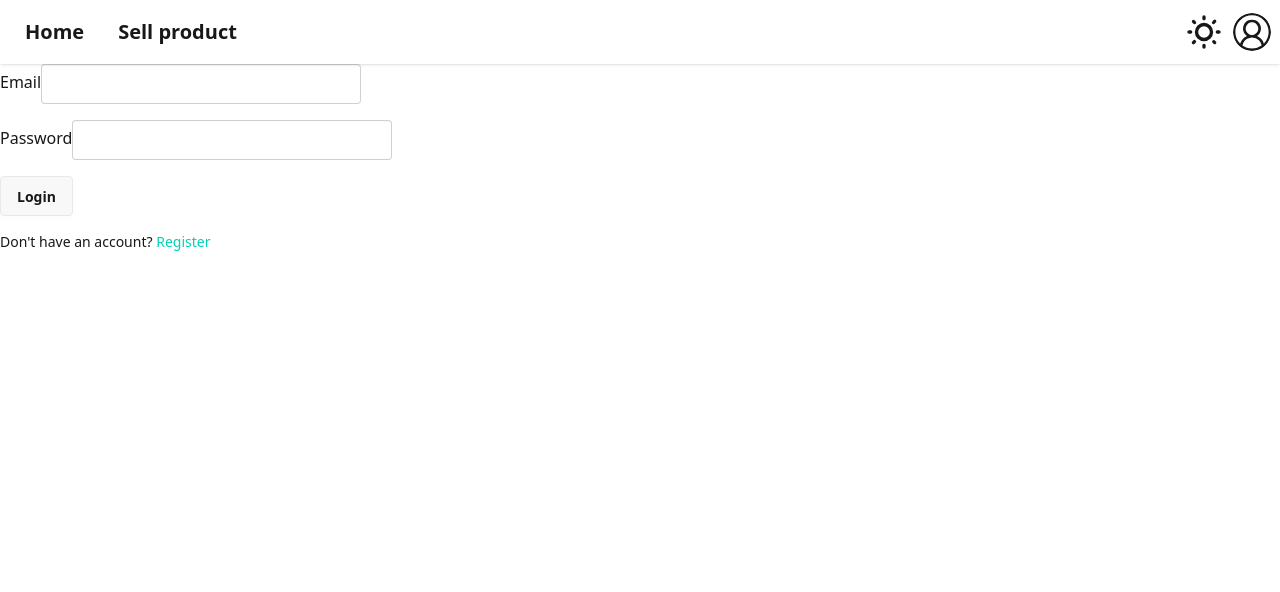
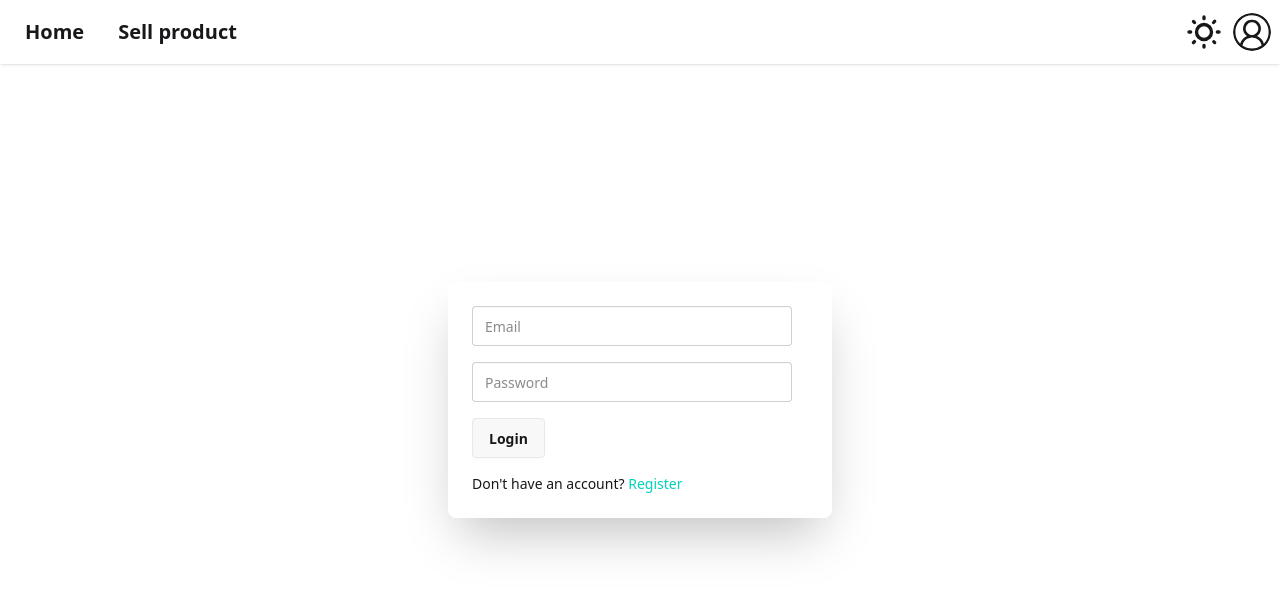
Before and after one commit to FlyingCatCreatures/GearXChange, a Nuxt app: page /identity/login in a window 1280 px wide. Shown: the top 592 px of the page. Built offline with nearby package versions, Linux system fonts and the light colour scheme; no server answers.

Commit message:
Fix desync, style identity pages
Fixed desync issue where use would not be logged in but still be able to favourite/unfavourite items. This wouldn't persist and was unintended.

Also styled the login and signup pages, and added validation of the inputs using zod.

```diff
--- a/package.json
+++ b/package.json
@@ -21,7 +21,8 @@
     "nuxt": "^3.17.4",
     "tailwindcss": "^4.1.8",
     "vue": "^3.5.16",
-    "vue-router": "^4.5.1"
+    "vue-router": "^4.5.1",
+    "zod": "^3.25.49"
   },
   "devDependencies": {
     "@types/better-sqlite3": "^7.6.13"
--- a/pages/identity/login.vue
+++ b/pages/identity/login.vue
@@ -1,12 +1,31 @@
 <template>
+<div class="fixed top-0 left-0 right-0 bottom-0 z-50 flex items-center justify-center pointer-events-none">
+<div class="card bg-base-100 w-full max-w-sm shrink-0 shadow-2xl relative pointer-events-auto">
+<div class="card-body">
   <form @submit.prevent="handleLogin" class="space-y-4">
     <div>
-      <label>Email</label>
-      <input v-model="email" type="email" required class="input" />
+      <label class="floating-label">
+        <span>Email</span>
+        <input
+            v-model="email"
+            type="text"
+            class="input"
+            required
+            placeholder="Email"
+        />
+        </label>
     </div>
     <div>
-      <label>Password</label>
-      <input v-model="password" type="password" required class="input" />
+        <label class="floating-label">
+        <span>password</span>
+        <input
+            v-model="password"
+            type="password"
+            required
+            placeholder="Password"
+            class="input"
+        />
+      </label>
     </div>
     <button type="submit" :disabled="loading" class="btn">
       {{ loading ? 'Logging in...' : 'Login' }}
@@ -17,6 +36,9 @@
       <NuxtLink to="/identity/register" class="text-accent">Register</NuxtLink>
     </p>
   </form>
+</div>
+</div>
+</div>
 </template>
 
 <script setup lang="ts">
@@ -25,21 +47,26 @@ const password = ref('')
 const loading = ref(false)
 const error = ref('')
 
+import { z } from "zod/v4";
+const User = z.object({
+  email: z.email(),
+  password: z.string().min(8)
+});
+
 async function handleLogin() {
   loading.value = true
   error.value = ''
 
   try {
-    const res = await $fetch('/api/login', {
+    await $fetch('/api/login', {
       method: 'POST',
-      body: { email: email.value, password: password.value },
+      body: User.parse({email: email.value, password: password.value }),
     })
 
-    const user = useUser()
+    useUser()
 
     // Show toast after successful login
-    const { triggerToast } = useToast()
-    triggerToast('Logged in successfully')
+    useToast().triggerToast('Logged in successfully')
 
     // redirect on success
     navigateTo('/')
@@ -49,4 +76,6 @@ async function handleLogin() {
     loading.value = false
   }
 }
+
+
 </script>
--- a/pages/identity/register.vue
+++ b/pages/identity/register.vue
@@ -1,22 +1,44 @@
 <template>
+<div class="fixed top-0 left-0 right-0 bottom-0 z-50 flex items-center justify-center pointer-events-none">
+<div class="card bg-base-100 w-full max-w-sm shrink-0 shadow-2xl relative pointer-events-auto">
+<div class="card-body">
   <form @submit.prevent="handleSignup" class="space-y-4">
     <div>
-      <label>Email</label>
-      <input v-model="email" type="email" required class="input" />
+      <label class="floating-label">
+        <span>Email</span>
+        <input
+            v-model="email"
+            type="text"
+            class="input"
+            required
+            placeholder="Email"
+        />
+        </label>
     </div>
     <div>
-      <label>Password</label>
-      <input v-model="password" type="password" required class="input" />
+        <label class="floating-label">
+        <span>password</span>
+        <input
+            v-model="password"
+            type="password"
+            required
+            placeholder="Password"
+            class="input"
+        />
+      </label>
     </div>
     <button type="submit" :disabled="loading" class="btn">
       {{ loading ? 'Creating account...' : 'Sign up' }}
     </button>
-    <p v-if="error" class="text-error">{{ error }}</p>
+    <p v-if="error" class="text-error whitespace-pre-line">{{ error }}</p>
         <p class="text-sm">
       Want to login instead?
       <NuxtLink to="/identity/login" class="text-accent">Login</NuxtLink>
     </p>
   </form>
+</div>
+</div>
+</div>
 </template>
 
 <script setup lang="ts">
@@ -25,20 +47,36 @@ const password = ref('')
 const loading = ref(false)
 const error = ref('')
 
+import { z } from "zod/v4";
+const User = z.object({
+  email: z.email(),
+  password: z.string().min(8)
+});
+
 async function handleSignup() {
   loading.value = true
   error.value = ''
 
   try {
-    const res = await $fetch('/api/signup', {
+    await $fetch('/api/signup', {
       method: 'POST',
-      body: { email: email.value, password: password.value },
+      body: User.parse({ email: email.value, password: password.value }),
     })
 
     // optional: auto-login or redirect
     navigateTo('/')
   } catch (err: any) {
-    error.value = err?.data?.message ?? 'Signup failed'
+    if(err instanceof z.ZodError){
+        let errmsg = ""
+        for(let i=0; i<err.issues.length;i++){
+            if(i!=0) errmsg+="\n"
+            errmsg+=err.issues[i].message
+        }
+        error.value = errmsg
+    }
+    else{
+        error.value = err?.data?.message ?? 'Signup failed'
+    }
   } finally {
     loading.value = false
   }
--- a/pages/index.vue
+++ b/pages/index.vue
@@ -67,9 +67,9 @@ async function toggleFavourite(listingId: number) {
     favouriteError.value = "";
   } catch (e: any) {
     console.error("Failed to toggle favourite:", e);
-    if (typeof e === "string" && e.includes("not authenticated")) {
+    if (typeof e === "string" && e.includes('Not authenticated')) {
       favouriteError.value = "You must be logged in to add favourites.";
-    } else if (e && typeof e.message === "string" && e.message.includes("not authenticated")) {
+    } else if (e && typeof e.message === "string" && e.message.includes('Not authenticated')) {
       favouriteError.value = "You must be logged in to add favourites.";
     } else {
       favouriteError.value = "Failed to update favourite. Please try again.";
--- a/tsconfig.json
+++ b/tsconfig.json
@@ -1,4 +1,7 @@
 {
   // https://nuxt.com/docs/guide/concepts/typescript
-  "extends": "./.nuxt/tsconfig.json"
+  "extends": "./.nuxt/tsconfig.json",
+  "compilerOptions": {
+    "strict": true // needed for zod
+  }
 }
```
Also changed, not shown: 2 other files (tests, documents, lock files or other folders).
